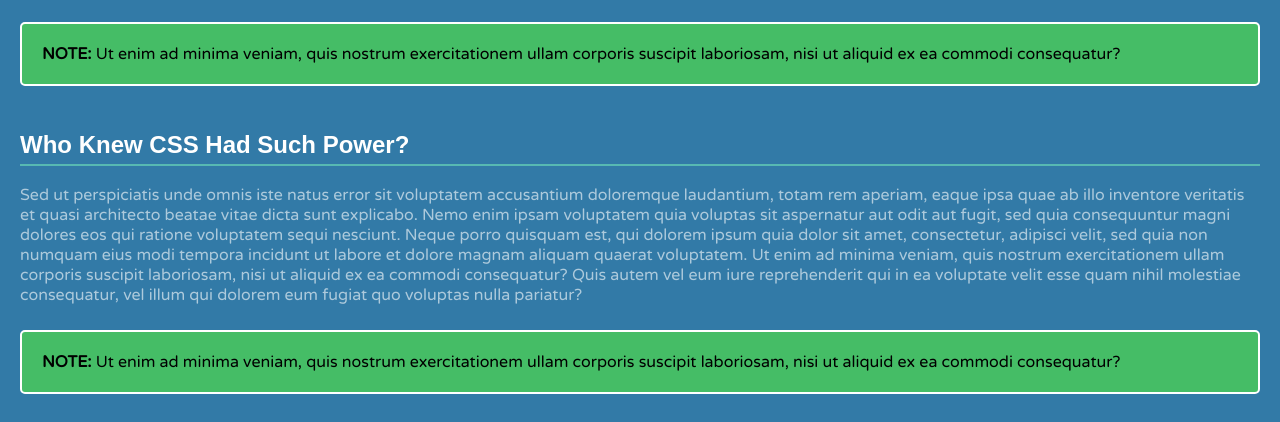
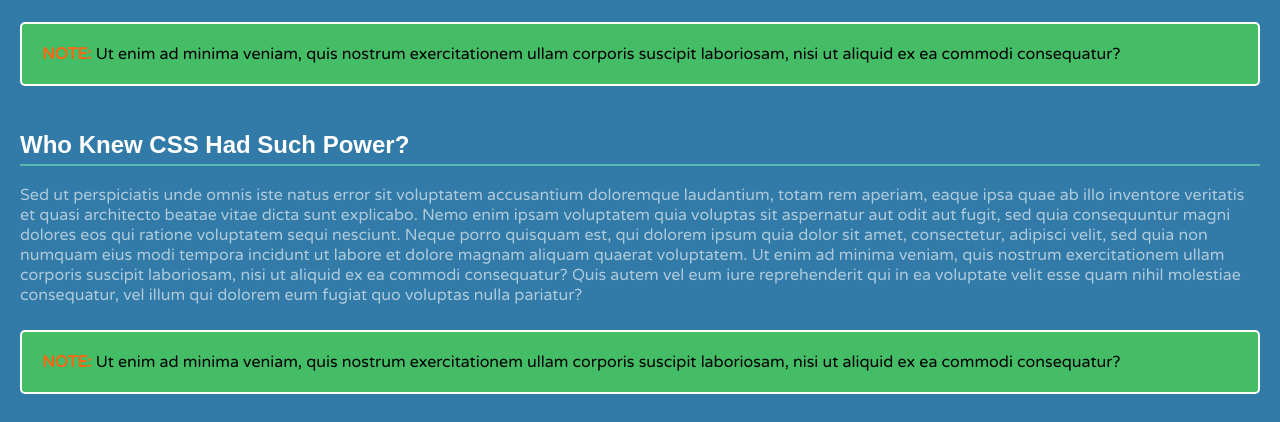
Before and after one commit to lucasdina/school2, a plain HTML site: page 03/selector_basics.html in a window 1280 px wide. Shown: the part 368-790 px from the top of the page. Drawn offline with Linux system fonts and the light colour scheme.

Commit message:
Completed

```diff
--- a/03/selector_basics.html
+++ b/03/selector_basics.html
@@ -55,6 +55,9 @@
             border-radius: 5px;
         }
 
+        .note strong {
+            color: #FC6512;
+        }
     </style>
 
 </head>
```
